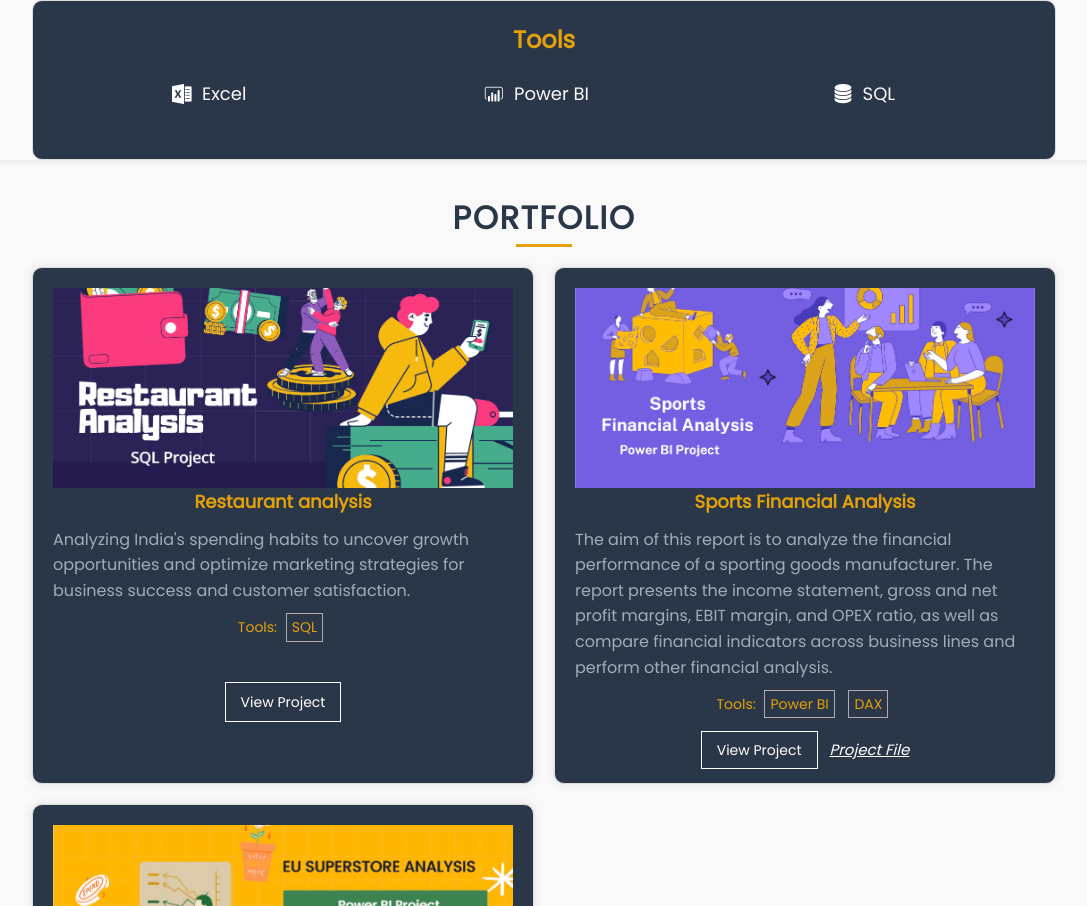
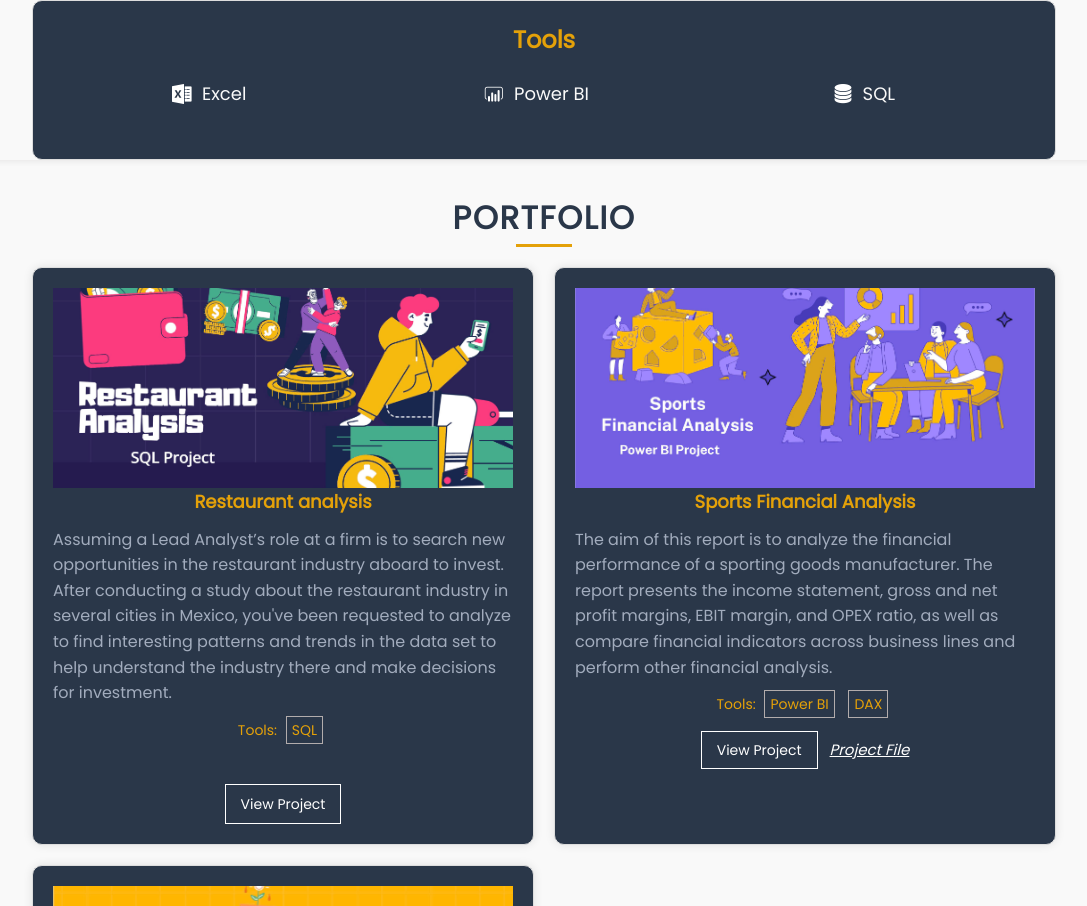
Before and after one commit to HungPhamdev/hong-thoa-vo-portolio, a plain HTML site: page src/index.html in a window 1280 px wide. Shown: the part 1406-2312 px from the top of the page, without its empty margins (96-1183 px from the left). Drawn offline with nearby package versions, Linux system fonts and the light colour scheme; files whose address does not match are found by name.

Commit message:
Comment resume button and adjust restaurant analysis description

```diff
--- a/src/hong-thoa-vo-portolio.css
+++ b/src/hong-thoa-vo-portolio.css
@@ -337,7 +337,7 @@ img {
 }
 
 .linkedin__icon {
-  position: absolute;
+  /* position: absolute; */
   top: -2%;
 }
 
--- a/src/index.html
+++ b/src/index.html
@@ -79,9 +79,9 @@
         </div>
         <div class="home__button">
           <!-- link CV drive -->
-          <a href="https://drive.google.com/file/d/1VOTtZi00__DXMqUnrMVi-c88xKOeTliQ/view?usp=drivesdk" download>
+          <!-- <a href="https://drive.google.com/file/d/1VOTtZi00__DXMqUnrMVi-c88xKOeTliQ/view?usp=drivesdk" download>
             <button class="home__download" data-aos="fade-up">RESUME</button>
-          </a>
+          </a> -->
           <a href="https://www.linkedin.com/in/finthoavh/" target="_blank" class="home__icon linkedin__icon">
             <i class="fab fa-linkedin"></i>
           </a>
@@ -255,8 +255,10 @@
       <div class="project__item" data-aos="fade-up" id="sql">
         <img src="./assets/images/sql-project.jpg" alt="Project 2" class="project__img">
         <h3 class="project__title">Restaurant analysis</h3>
-        <p class="project__description">Analyzing India's spending habits to uncover growth opportunities and
-          optimize marketing strategies for business success and customer satisfaction.</p>
+        <p class="project__description">Assuming a Lead Analyst’s role at a firm is to search new opportunities in the
+          restaurant industry aboard to invest. After conducting a study about the restaurant industry in several cities
+          in Mexico, you've been requested to analyze to find interesting patterns and trends in the data set to help
+          understand the industry there and make decisions for investment.</p>
         <p class="project__skills">Tools: <span>SQL</span> </p>
         <!-- Link SQL project -->
         <a href="https://drive.google.com/file/d/15NmXhoamp93-lm6hmA_wNRul48oIkURn/view?usp=drivesdk"
```
